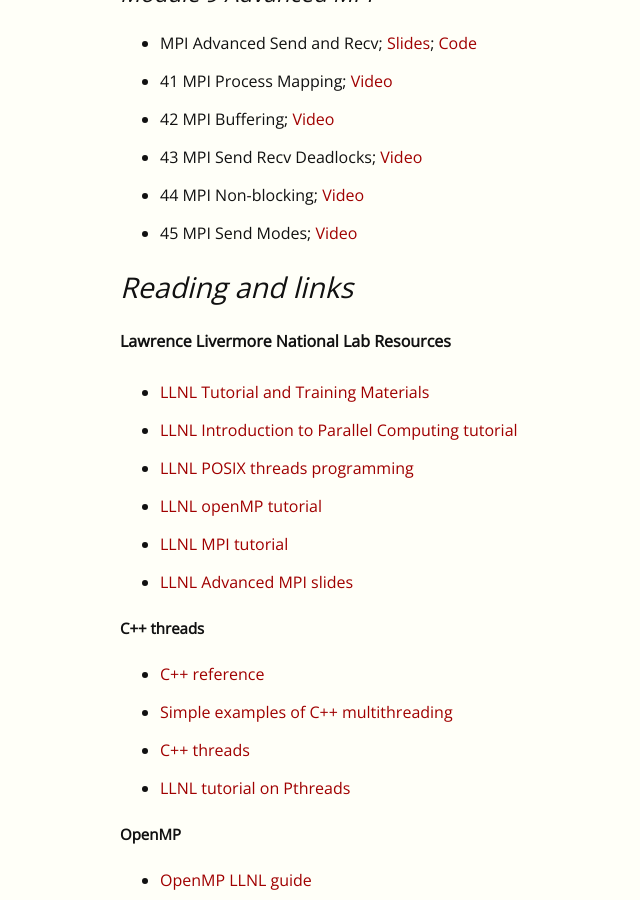
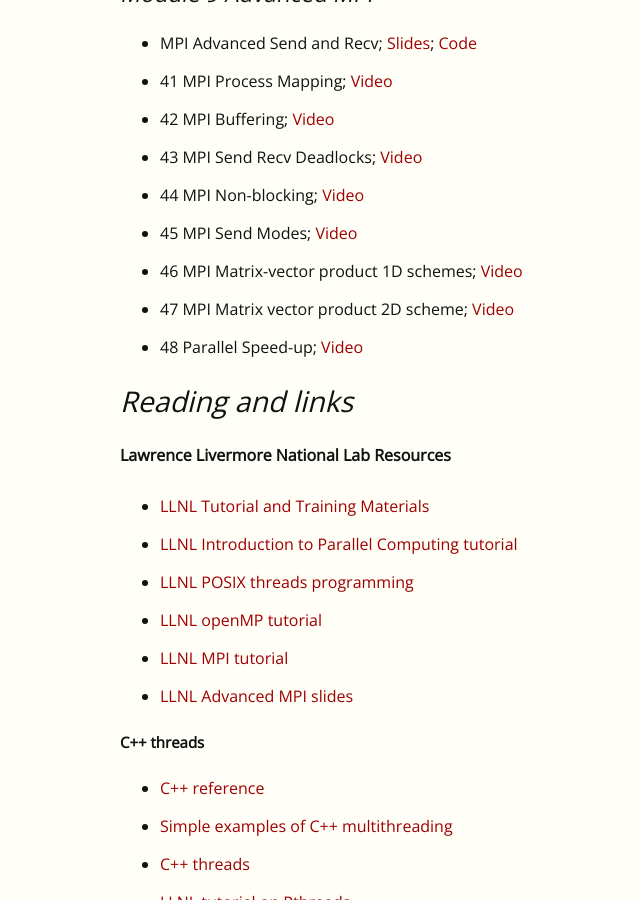
Before and after one commit to EricDarve/cme213-spring-2021, a Jekyll site: the page built from index.md, in a window 1280 px wide and 900 px high, scrolled down 4509 px. Shown: the whole window, without its empty margins (40-680 px from the left). Built offline with Jekyll 4.4.1, drawn with Linux system fonts in a browser that asks for light colours.

Commit message:
new videos added

```diff
--- a/index.md
+++ b/index.md
@@ -146,6 +146,9 @@
 - 43 MPI Send Recv Deadlocks; [Video](https://stanford-pilot.hosted.panopto.com/Panopto/Pages/Viewer.aspx?id=d662dbbc-18fb-4efb-bb02-ad2d000b10c1)
 - 44 MPI Non-blocking; [Video](https://stanford-pilot.hosted.panopto.com/Panopto/Pages/Viewer.aspx?id=1a68314e-15ab-4ac9-a8a0-ad2d000ebc31)
 - 45 MPI Send Modes; [Video](https://stanford-pilot.hosted.panopto.com/Panopto/Pages/Viewer.aspx?id=23b20f84-badf-4463-8a93-ad2d0029dd5f)
+- 46 MPI Matrix-vector product 1D schemes; [Video](https://stanford-pilot.hosted.panopto.com/Panopto/Pages/Viewer.aspx?id=40c04c7e-ee19-45d0-8bb0-ad2d01784ff6)
+- 47 MPI Matrix vector product 2D scheme; [Video](https://stanford-pilot.hosted.panopto.com/Panopto/Pages/Viewer.aspx?id=d4e398db-28eb-4747-a032-ad2d017dfc16)
+- 48 Parallel Speed-up; [Video](https://stanford-pilot.hosted.panopto.com/Panopto/Pages/Viewer.aspx?id=dd191579-3c13-4e79-9d2a-ad2d01824d85)
 
 <!-- - [Reading assignment 8](Reading Assignments/MPI) -->
 
```
